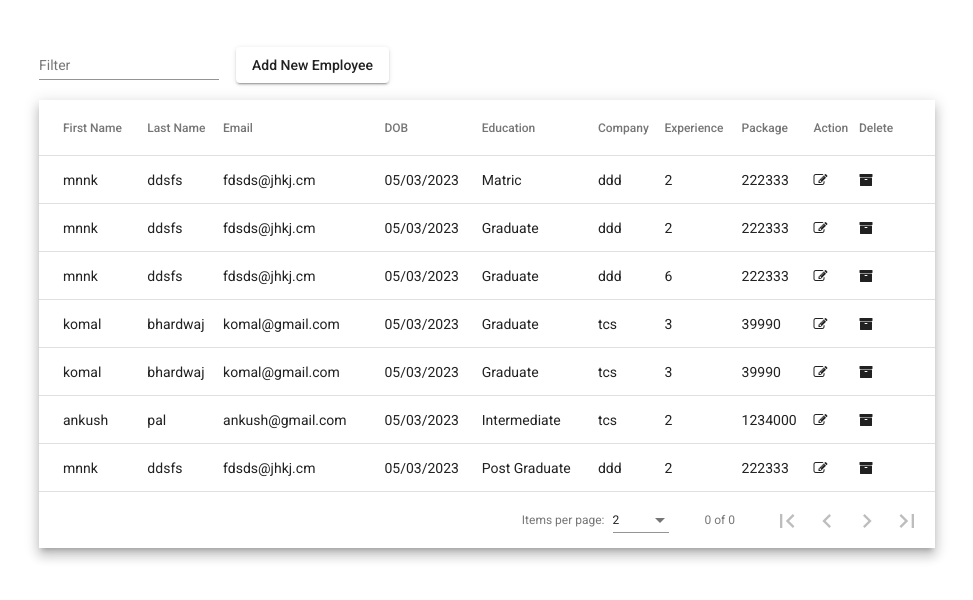
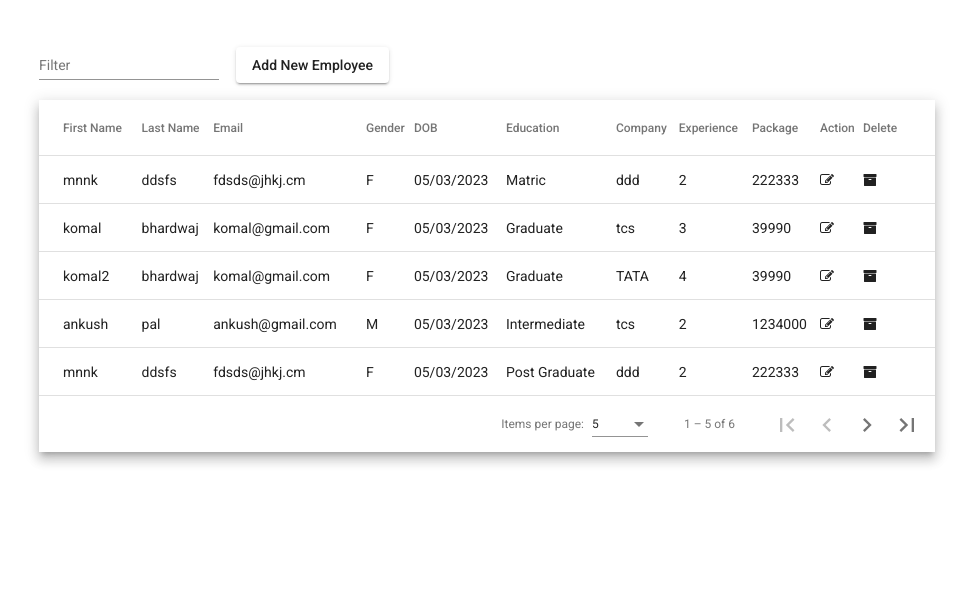
Before and after one commit to bhardwajKomal/EmployeeData, an Angular app: page / in a window 1280 px wide. Shown: the top 600 px of the page, without its empty margins (153-1126 px from the left). Built offline with nearby package versions, Linux system fonts and the light colour scheme; data requests are answered from the project's data file.

Commit message:
new changes

```diff
--- a/db.json
+++ b/db.json
@@ -20,30 +20,6 @@
       "id": 2
     },
     {
-      "firstName": "mnnk",
-      "lastName": "ddsfs",
-      "email": "fdsds@jhkj.cm",
-      "DOB": "2023-03-05T18:30:00.000Z",
-      "education": "Graduate",
-      "company": "ddd",
-      "experience": 2,
-      "package": 222333,
-      "gender": "F",
-      "id": 3
-    },
-    {
-      "firstName": "mnnk",
-      "lastName": "ddsfs",
-      "email": "fdsds@jhkj.cm",
-      "DOB": "2023-03-05T18:30:00.000Z",
-      "education": "Graduate",
-      "company": "ddd",
-      "experience": 6,
-      "package": 222333,
-      "gender": "F",
-      "id": 4
-    },
-    {
       "firstName": "komal",
       "lastName": "bhardwaj",
       "email": "komal@gmail.com",
@@ -56,13 +32,13 @@
       "id": 5
     },
     {
-      "firstName": "komal",
+      "firstName": "komal2",
       "lastName": "bhardwaj",
       "email": "komal@gmail.com",
       "DOB": "2023-03-05T18:30:00.000Z",
       "education": "Graduate",
-      "company": "tcs",
-      "experience": 3,
+      "company": "TATA",
+      "experience": 4,
       "package": 39990,
       "gender": "F",
       "id": 6
@@ -90,6 +66,18 @@
       "package": 222333,
       "gender": "F",
       "id": 9
+    },
+    {
+      "firstName": "komal",
+      "lastName": "bhardwaj",
+      "email": "komal@gmail.com",
+      "DOB": "2023-03-07T18:30:00.000Z",
+      "education": "Intermediate",
+      "company": "tcs",
+      "experience": 2,
+      "package": 23456,
+      "gender": "F",
+      "id": 10
     }
   ],
   "comments": [
--- a/src/app/delet-employee/delet-employee.component.ts
+++ b/src/app/delet-employee/delet-employee.component.ts
@@ -19,10 +19,11 @@ export class DeletEmployeeComponent implements OnInit {
   }
 
   deleteEmployee(){
-    this.employeedataservice.deleteEmployeeById(environment.BASE_API_PATH + "employeeDetail" , this.data.id).subscribe(res=>{
-      if(res){
-        window.location.reload();
-      }
-    })
+    // this.employeedataservice.deleteEmployeeById(environment.BASE_API_PATH + "employeeDetail" , this.data.id)
+    // .subscribe(res=>{
+    //   if(res){
+
+    //   }
+    // })
   }
 }
--- a/src/app/employee-form/employee-form.component.css
+++ b/src/app/employee-form/employee-form.component.css
@@ -24,7 +24,3 @@ td{
 .datepicker{
     height: 10px !important;
 }
-
-.mat-radio-group{
-    width: 200px !important;
-}
--- a/src/app/employeesinfo/employeesinfo.component.html
+++ b/src/app/employeesinfo/employeesinfo.component.html
@@ -5,14 +5,14 @@
             <mat-label>Filter</mat-label>
             <input matInput (keyup)="applyFilter($event)" placeholder="Ex. filter" #input>
           </mat-form-field>
-        <button mat-raised-button (click)="openDialog()" class="demo-button">
+        <button mat-raised-button (click)="openDialog('')" class="demo-button">
           Add New Employee
         </button>
 
       </div>
 
 <div class="mat-elevation-z8">
-<table mat-table [dataSource]="EMPLOYEE_DATA">
+<table mat-table [dataSource]="dataSource">
 
 
 
@@ -37,6 +37,10 @@
     <ng-container matColumnDef="DOB">
       <th mat-header-cell *matHeaderCellDef> DOB </th>
       <td mat-cell *matCellDef="let element"> {{element.DOB | date:'dd/MM/yyyy' }} </td>
+    </ng-container>
+    <ng-container matColumnDef="Gender">
+      <th mat-header-cell *matHeaderCellDef> Gender </th>
+      <td mat-cell *matCellDef="let element"> {{element.gender}} </td>
     </ng-container>
     <ng-container matColumnDef="Education">
       <th mat-header-cell *matHeaderCellDef> Education </th>
@@ -66,7 +70,7 @@
     <tr mat-header-row *matHeaderRowDef="displayedColumns"></tr>
     <tr mat-row *matRowDef="let row; columns: displayedColumns;"></tr>
   </table>
-  <mat-paginator [pageSizeOptions]="[2,5, 10 ,20]"
+  <mat-paginator [pageSizeOptions]="[5, 10 ,20]"
                  showFirstLastButtons
                  aria-label="Select page of periodic elements">
   </mat-paginator>
--- a/src/app/employeesinfo/employeesinfo.component.ts
+++ b/src/app/employeesinfo/employeesinfo.component.ts
@@ -6,6 +6,8 @@ import { environment } from 'src/environments/environment';
 import { EmployeeFormComponent } from '../employee-form/employee-form.component';
 import { EmployeeDataService } from '../service/employee-data.service';
 import Swal from 'sweetalert2'
+import { ChangeDetectorRef } from '@angular/core';
+import { employeemodel } from '../Model/EmployeeModel';
 
 export interface employeedata {
   id: number,
@@ -26,28 +28,33 @@ export interface employeedata {
   styleUrls: ['./employeesinfo.component.css']
 })
 export class EmployeesinfoComponent implements OnInit {
-  EMPLOYEE_DATA!: any;
-  displayedColumns: string[] = ['FirstName', 'LastName', 'Email', 'DOB', 'Education', 'Company',
+  EMPLOYEE_DATA!: employeemodel[];
+  dataSource:any;
+
+  displayedColumns: string[] = ['FirstName', 'LastName', 'Email', 'Gender','DOB', 'Education', 'Company',
     'Experience', 'Package', 'Action', 'Delete'];
 
-  dataSource = new MatTableDataSource(this.EMPLOYEE_DATA);
-  @ViewChild(MatPaginator , {static:true}) _paginator: MatPaginator;
 
-  constructor(private dialog: MatDialog, private employeedataService: EmployeeDataService) {
 
-  }
+  constructor(private dialog: MatDialog, private employeedataService: EmployeeDataService ,
+    private cdr: ChangeDetectorRef) {}
+    @ViewChild(MatPaginator) _paginator!:MatPaginator;
+
 
   ngOnInit(): void {
     this.getAllEmployee();
 
 
-  }
-  date: any
+  };
+
   getAllEmployee() {
     this.employeedataService.getEmployeeData(environment.BASE_API_PATH + "employeeDetail").subscribe(res => {
       if (res) {
+        console.log(res);
         this.EMPLOYEE_DATA = res;
-        this.dataSource.paginator = this._paginator;
+        this.dataSource=new MatTableDataSource<employeedata>(this.EMPLOYEE_DATA);
+        this.dataSource.paginator=this._paginator;
+
 
       }
     })
@@ -79,34 +86,33 @@ export class EmployeesinfoComponent implements OnInit {
     })
 
   }
+
   updatedata(id: any) {
-    this.dialog.open(EmployeeFormComponent, {
+   this.openDialog(id);
+
+  }
+
+  openDialog(id:any): void {
+    const popup = this.dialog.open(EmployeeFormComponent, {
       width: '1000px',
       data: {
         id: id
       }
     });
 
-  }
-
-  openDialog(): void {
-    this.dialog.open(EmployeeFormComponent, {
-      width: '1000px',
-      disableClose: false
-    });
+    popup.afterClosed().subscribe(()=>{
+      this.getAllEmployee();
+    })
   }
 
 
 
-  ngAfterViewInit() {
-    this.dataSource.paginator = this._paginator;
-  }
+  // ngAfterViewInit() {
+  //   this.dataSource.paginator = this._paginator;
+  // }
 
   applyFilter(event: Event) {
     const filterValue = (event.target as HTMLInputElement).value;
-    console.log(filterValue);
-
-    console.log(this.dataSource.filter === filterValue.trim().toLowerCase());
     this.dataSource.filter = filterValue.trim().toLowerCase();
   }
 }
--- a/src/app/service/employee-data.service.ts
+++ b/src/app/service/employee-data.service.ts
@@ -10,8 +10,8 @@ export class EmployeeDataService {
 
   constructor(private http:HttpClient) { }
 
-  getEmployeeData(url:string):Observable<employeemodel>{
-     return this.http.get<employeemodel>(url);
+  getEmployeeData(url:string):Observable<employeemodel[]>{
+     return this.http.get<employeemodel[]>(url);
   }
 
 // save employee details
```
Also changed, not shown: src/app/utility/validators/validations.validators.ts (+19 -0 lines), StepsToRun.txt (added), 1 other file (tests, documents, lock files or other folders).
